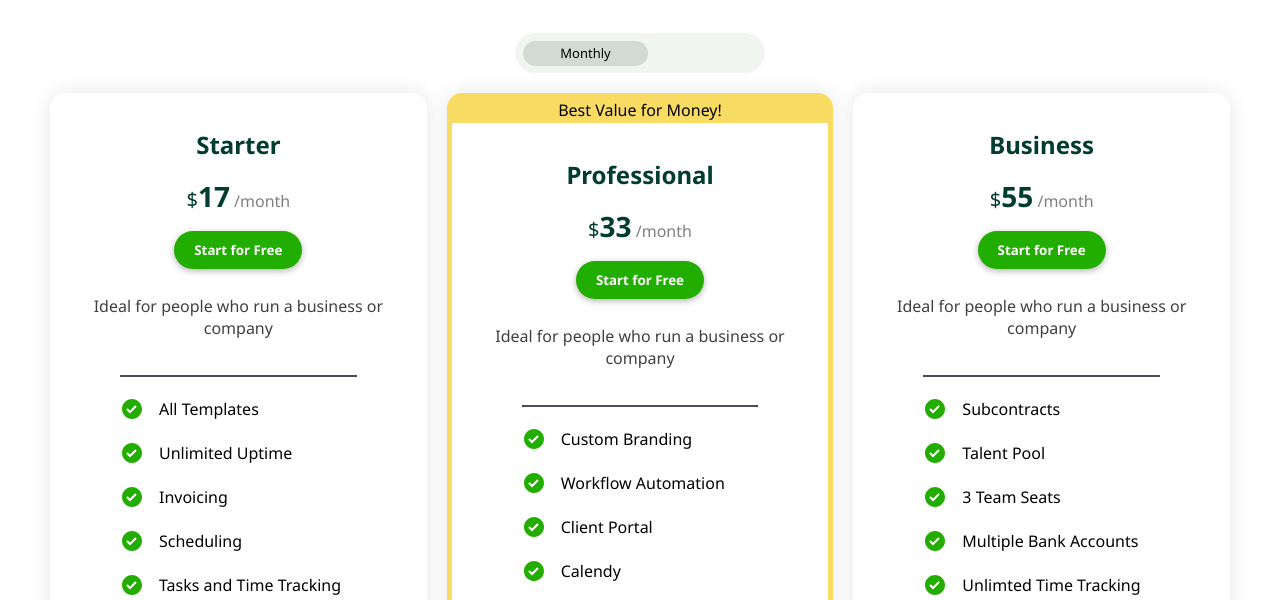
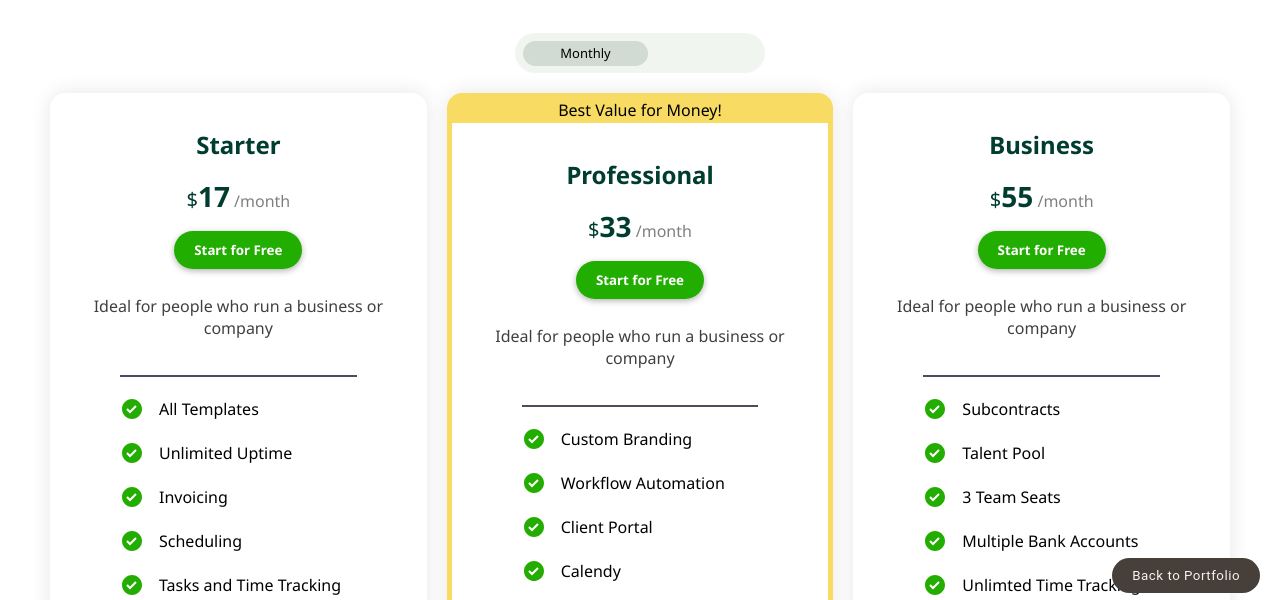
Before and after one commit to DavidBThomp/Frontend-Practice, a plain HTML site: page Bonsai/index.html in a window 1280 px wide. Shown: the part 187-787 px from the top of the page. Drawn offline with Linux system fonts and the light colour scheme.

Commit message:
Bonsai Portfolio Link Injection

```diff
--- a/Bonsai/app.js
+++ b/Bonsai/app.js
@@ -3,3 +3,21 @@ function navToggle() {
     const navBarLinks = document.getElementsByClassName('navBarLinks')[0];
     navBarLinks.classList.toggle('active')
 }
+
+// Injects Link back to DevBThom
+
+const pageElement = 'main'
+const button = document.createElement('button');
+button.textContent = 'Back to Portfolio';
+button.id = 'devbthom'
+button.style.position = 'fixed';
+button.style.bottom = '20px';
+button.style.right = '20px';
+button.addEventListener('click', () => {
+    window.location.href = 'https://devbthom.com/';
+});
+
+const container = document.querySelector(pageElement);
+container.appendChild(button);
+
+// End Link Injects
--- a/Bonsai/style.css
+++ b/Bonsai/style.css
@@ -831,12 +831,38 @@ nav button {
     }
 
     #cta {
-        max-width: 900px;;
+        max-width: 900px;
+        ;
     }
 }
 
 @media (min-width: 1770px) {
-.leaf {
-    right: -400px;
+    .leaf {
+        right: -400px;
+    }
 }
+
+
+/* Injection Button DevBThom */
+
+#devbthom {
+    font-family: 'Roboto', sans-serif;
+    border-radius: 25px;
+    padding: 10px 20px;
+    background-color: #463F3A;
+    color: #F4F3EE;
+    text-align: center;
+    text-decoration: none;
+    box-shadow: none;
+    border: none;
+    letter-spacing: 0.5px;
+    transition: 0.3s;
 }
+
+#devbthom:hover {
+    background-color: #94877e;
+    color: white;
+    cursor: pointer;
+}
+
+/* End Button Injection */
```
